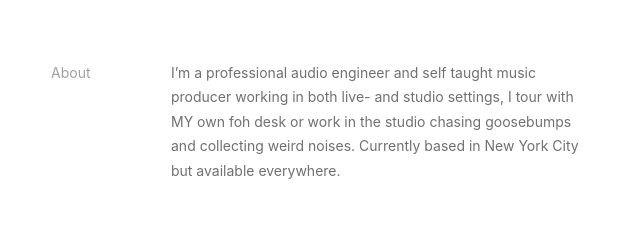
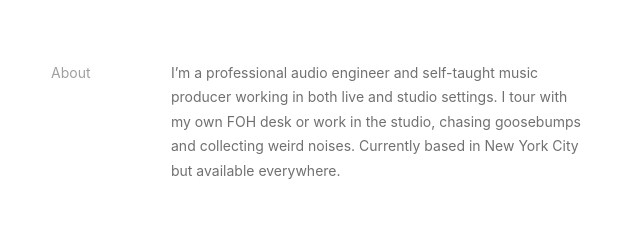
Before and after one commit to iucsola/luc-website-live, a plain HTML site: page index.html in a window 1280 px wide. Shown: the part 480-714 px from the top of the page, 319-959 px from the left. Drawn offline with Linux system fonts and the light colour scheme.

Commit message:
About: spelling en grammatica gecontroleerd
Co-Authored-By: Claude Sonnet 5.5 <noreply@anthropic.com>
Claude-Session: https://claude.ai/code/session_01BguCJFBkyRNUXrW8Lr64ni

```diff
--- a/index.html
+++ b/index.html
@@ -42,7 +42,7 @@
 <section id="about" class="about" aria-labelledby="about-title">
  <h2 id="about-title">About</h2>
  <div class="about-text">
-  <p>I’m a professional audio engineer and self taught music producer working in both live- and studio settings, I tour with MY own foh desk or work in the studio chasing goosebumps and collecting weird noises. Currently based in New York City but available everywhere.</p>
+  <p>I’m a professional audio engineer and self-taught music producer working in both live and studio settings. I tour with my own FOH desk or work in the studio, chasing goosebumps and collecting weird noises. Currently based in New York City but available everywhere.</p>
  </div>
 </section>
 
```
